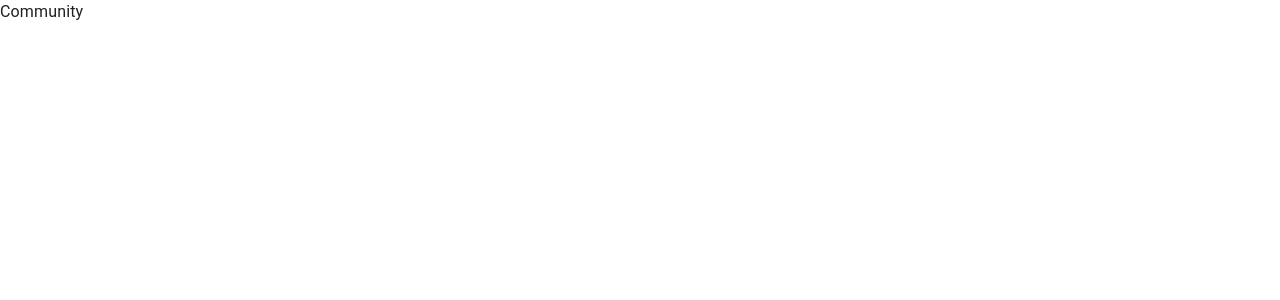
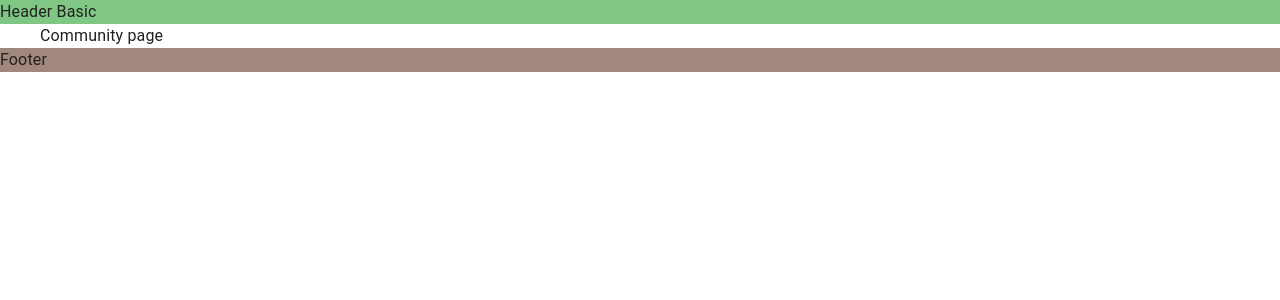
Before and after one commit to Ray-pusan/nestar-demo, a Next.js app: page /community in a window 1280 px wide. Shown: the top 300 px of the page. Built offline with nearby package versions, Linux system fonts and the light colour scheme.

Commit message:
feat: integration Header and Footer via Layouts

```diff
--- /dev/null
+++ b/libs/components/layout/LayoutBasic.tsx
@@ -0,0 +1,26 @@
+import { Stack } from "@mui/material";
+import { brown } from "@mui/material/colors";
+import Head from "next/head";
+
+const withLayoutBasic = (Component: any) => {
+  return (props: any) => {
+    return (
+      <>
+        <Head>
+          <title>Hestar</title>
+        </Head>
+        <Stack id="pc-wrap">
+          <Stack sx={{ background: "#81c784" }}>Header Basic</Stack>
+
+          <Stack id={"main"}>
+            <Component {...props} />
+          </Stack>
+
+          <Stack sx={{ background: brown[300] }}>Footer</Stack>
+        </Stack>
+      </>
+    );
+  };
+};
+
+export default withLayoutBasic;
--- a/pages/community/index.tsx
+++ b/pages/community/index.tsx
@@ -1,5 +1,13 @@
-const Community = () => {
-  return <div>Community</div>;
+import withLayoutBasic from "@/libs/components/layout/LayoutBasic";
+import { Container } from "@mui/material";
+import { NextPage } from "next";
+
+const Community: NextPage = () => {
+  return (
+    <>
+      <Container>Community page</Container>
+    </>
+  );
 };
 
-export default Community;
+export default withLayoutBasic(Community);
```
Also changed, not shown: libs/components/layout/LayoutHome.tsx (added, +26 -0 lines), pages/index.tsx (+6 -6 lines), pages/property/detail.tsx (added, +8 -0 lines), pages/property/index.tsx (+11 -3 lines).
